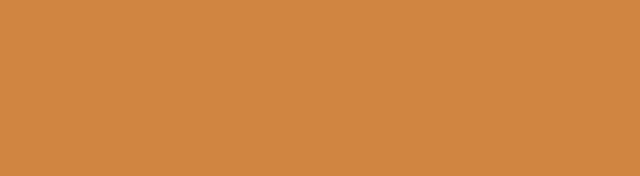
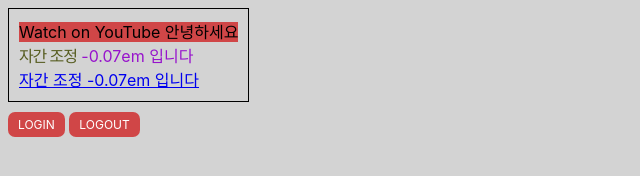
Before and after one commit to kim0612/SCSS_practice, a website: page index.html in a window 1280 px wide. Shown: the whole page, without its empty margins (0-640 px from the left). Drawn offline with Linux system fonts and the light colour scheme; a web font is replaced by a local one.

Commit message:
1.0
variables, nesting, mixins, extends

```diff
--- a/index.html
+++ b/index.html
@@ -4,7 +4,18 @@
     <meta charset="UTF-8" />
     <meta name="viewport" content="width=device-width, initial-scale=1.0" />
     <link rel="stylesheet" href="dest/css/styles.css" />
+    <link rel="shortcut icon" href="favicon.ico" type="image/x-icon">
     <title>(S)CSS Masterclass</title>
   </head>
-  <body></body>
+
+  <body>
+    <div class="content">
+      <a href="#" class="link1">Watch on YouTube 안녕하세요</a>
+      <div class="box1"><span class="hangeul">자간 조정</span> -0.07em 입니다</div>
+      <a href="#" class="link2">자간 조정 -0.07em 입니다</a>
+    </div>
+
+    <a href="#" class="login">Login</a>
+    <button>Logout</button>
+  </body>
 </html>
--- a/package.json
+++ b/package.json
@@ -1,5 +1,4 @@
 {
-  "name": "SCSS_practice",
   "version": "1.0.0",
   "dependencies": {
     "@babel/core": "^7.11.6",
--- /dev/null
+++ b/src/scss/_extends.scss
@@ -0,0 +1,15 @@
+%buttons {
+    font-family: inherit;
+    border-radius: 7px;
+    font-size: 12px;
+    text-transform: uppercase;
+    padding: 5px 10px;
+    background-color: $maincolor;
+    color: white;
+}
+
+%links {
+    background-color: $maincolor;
+    color: black;
+    text-decoration: none;
+}
--- /dev/null
+++ b/src/scss/_variables.scss
@@ -0,0 +1 @@
+$maincolor : #D04647;
--- a/src/scss/styles.scss
+++ b/src/scss/styles.scss
@@ -1,10 +1,37 @@
+@import "_variables.scss";
+@import "_mixins.scss";
+@import "_extends.scss";
+@import url('https://rsms.me/inter/inter.css');
+@import url('https://fonts.googleapis.com/css2?family=Noto+Sans+KR:wght@300;400;700&display=swap');
+
 body {
-  background: peru;
-  a {
-    color: blue;
+  background: lightgrey;
+  font-family:  'Inter','Noto Sans KR', sans-serif;
+  display: inline-block;
+}
+
+.content{
+  border: solid 1px;
+  padding: 10px;
+  margin-bottom: 10px;
+  .link1 {
+    @extend %links;
+  }
+  .box1{
+    color:  #9713cc;
+    .hangeul{
+      letter-spacing: -0.07em;
+      color: #575d21;
+    }
   }
 }
 
-div {
-  background: yellow;
+.login {
+  @extend %buttons;
+  text-decoration: none;
 }
+button{
+  @extend %buttons;
+  border: none;
+  cursor: pointer;
+}
```
Also changed, not shown: dest/css/styles.css, favicon.ico (added), src/scss/_mixins.scss (added).
